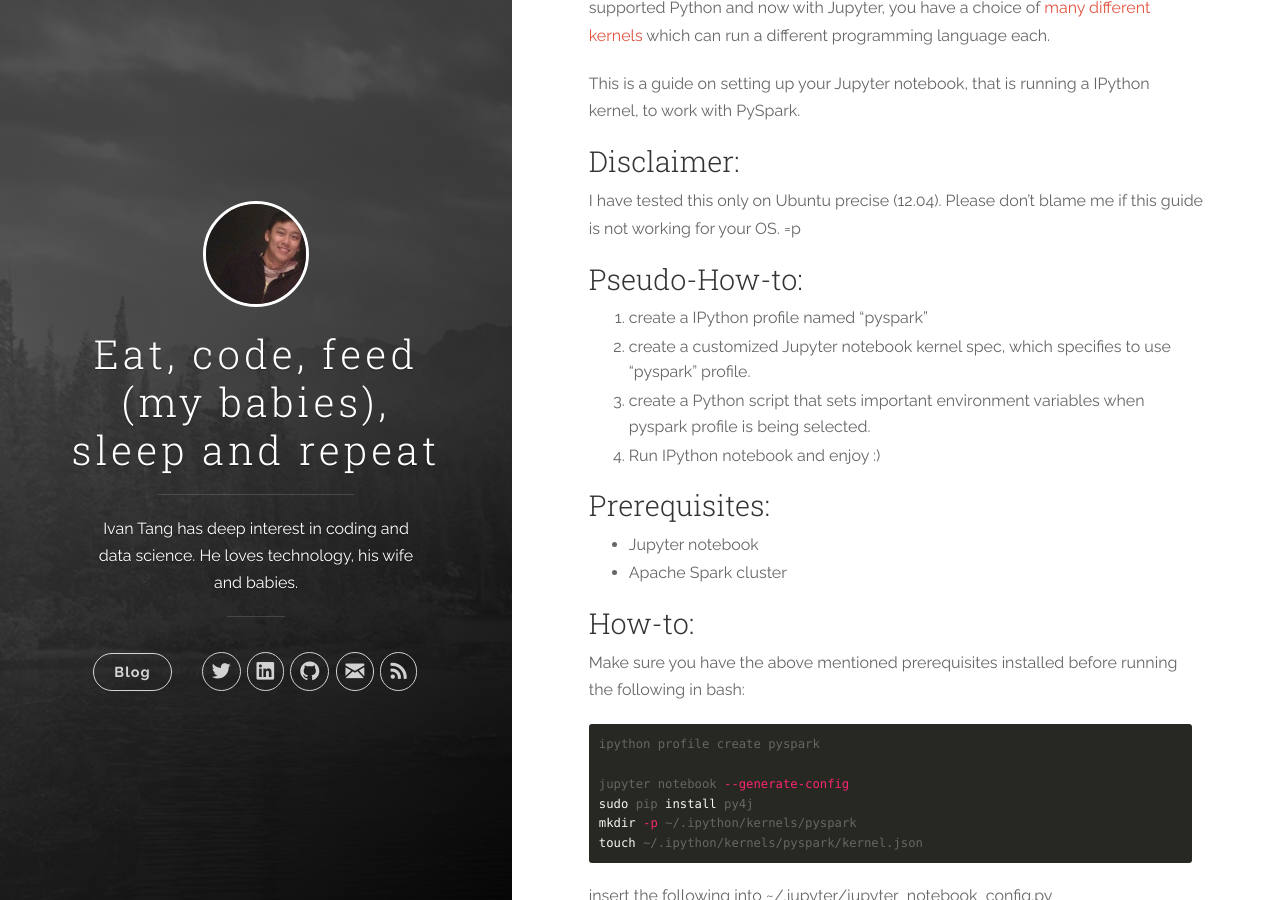
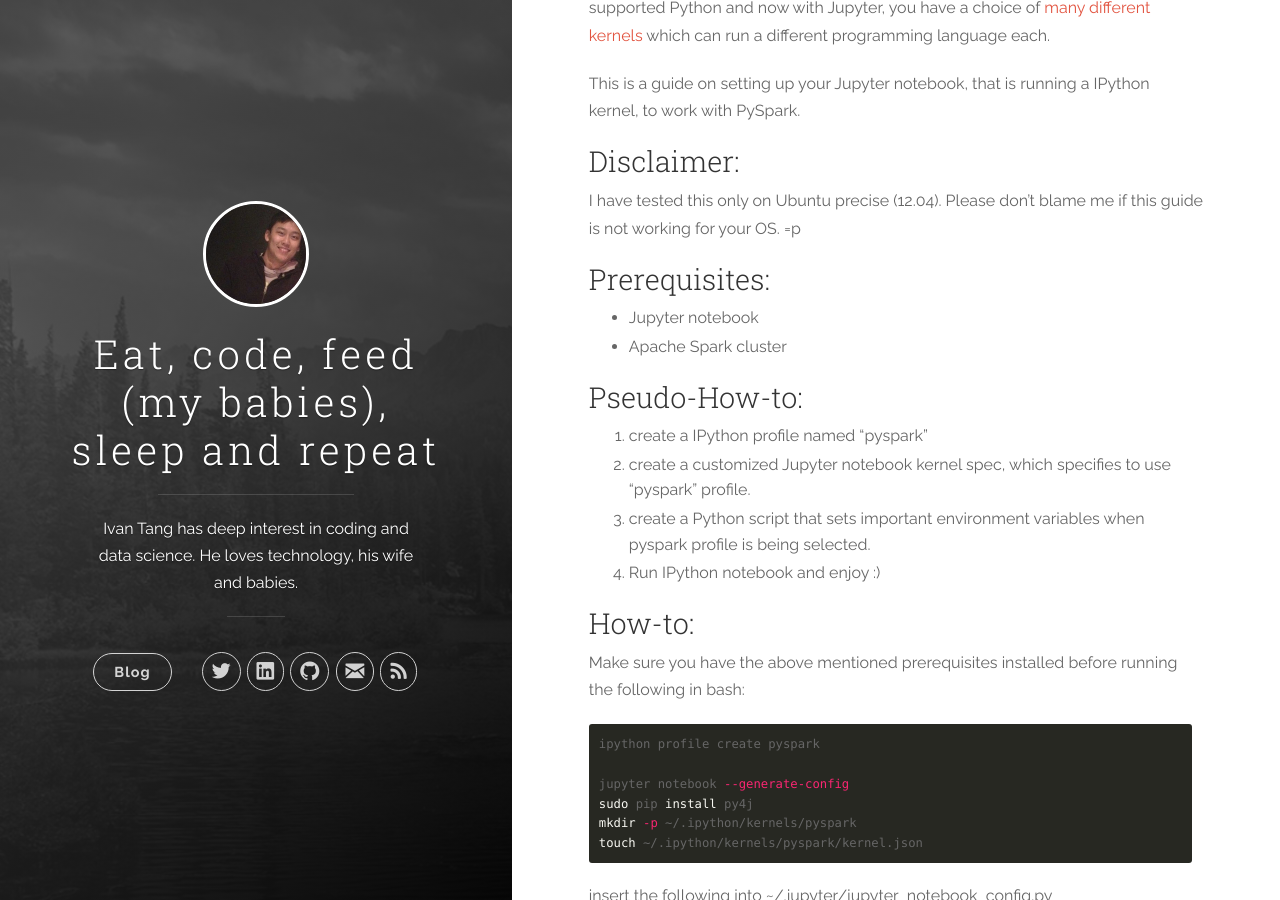
Before and after one commit to hiimivantang/hiimivantang.github.io, a Jekyll site: the page built from bigdata/spark/_posts/2016-02-26-pyspark-and-jupyter-notebook.markdown, in a window 1280 px wide and 900 px high, scrolled down 446 px. Built offline with Jekyll 4.4.1, drawn with Linux system fonts in a browser that asks for light colours; nearby versions of some CDN libraries; comment, search, counter and statistics services are not loaded; part of the change alters nothing that is shown.

```diff
--- a/bigdata/spark/_posts/2016-02-26-pyspark-and-jupyter-notebook.markdown
+++ b/bigdata/spark/_posts/2016-02-26-pyspark-and-jupyter-notebook.markdown
@@ -13,6 +13,11 @@ This is a guide on setting up your Jupyter notebook, that is running a IPython k
 
 I have tested this only on Ubuntu precise (12.04). Please don't blame me if this guide is not working for your OS. =p
 
+### Prerequisites:
+
+- Jupyter notebook
+- Apache Spark cluster
+
 
 ### Pseudo-How-to:
 
@@ -20,13 +25,6 @@ I have tested this only on Ubuntu precise (12.04). Please don't blame me if this
 2. create a customized Jupyter notebook kernel spec, which specifies to use "pyspark" profile.
 3. create a Python script that sets important environment variables when pyspark profile is being selected.
 4. Run IPython notebook and enjoy :)
-
-
-
-### Prerequisites:
-
-- Jupyter notebook
-- Apache Spark cluster
 
 
 ### How-to:
```
